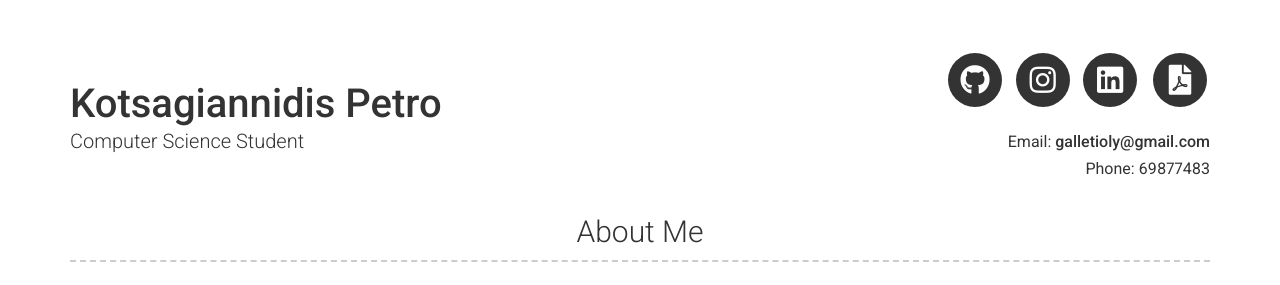
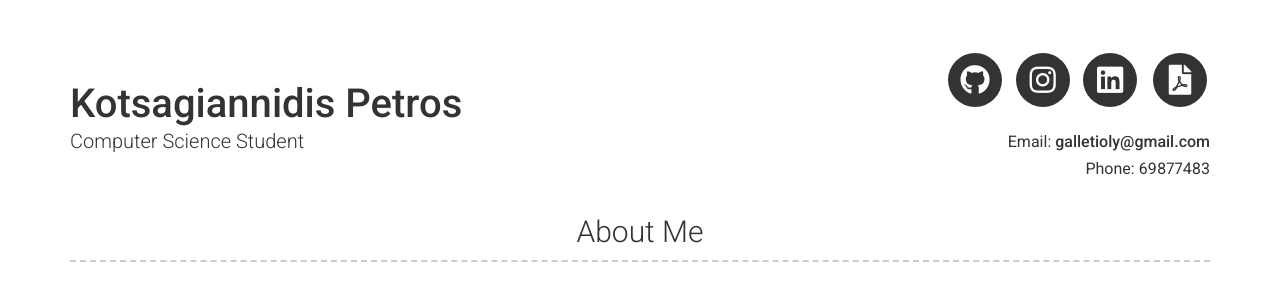
Before and after one commit to p17kots/cv, a Jekyll site: the page built from index.md, in a window 1280 px wide. Shown: the top 285 px of the page. Built offline with Jekyll 4.4.1, drawn with Linux system fonts in a browser that asks for light colours; nearby versions of some CDN libraries.

Commit message:
Update  details

```diff
--- a/_config.yml
+++ b/_config.yml
@@ -6,7 +6,7 @@ repository: Git repository where your resume will be hosted, only required if yo
 version: 2
 
 # Personal info
-name: Kotsagiannidis Petro
+name: Kotsagiannidis Petros
 phone: 69877483
 title: Computer Science Student
 email: galletioly@gmail.com
```
